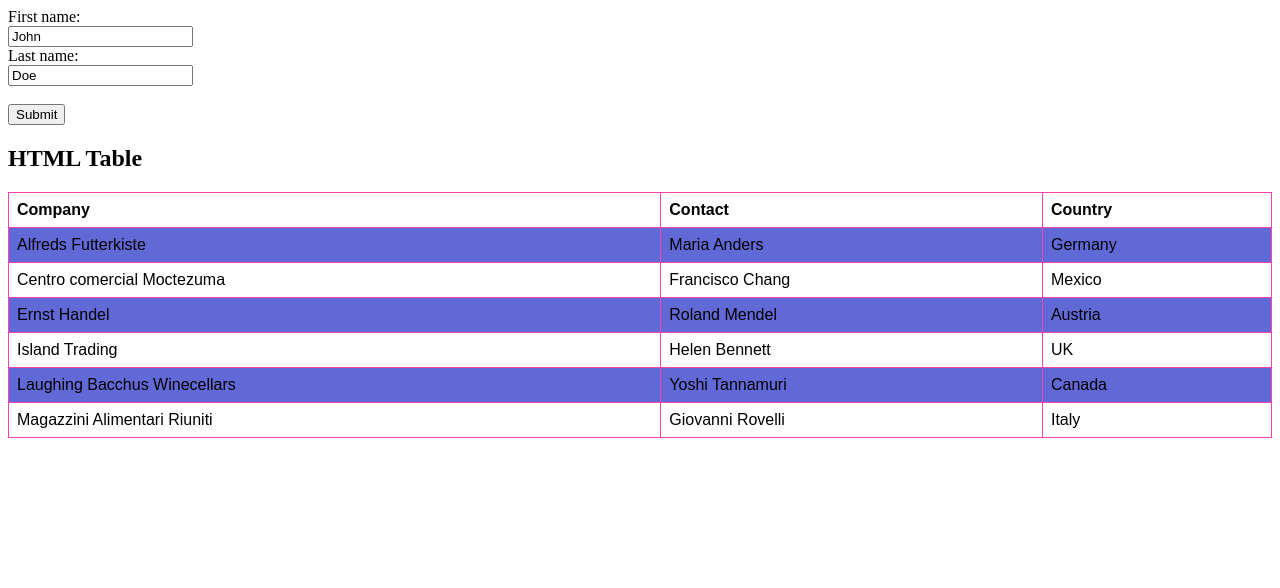
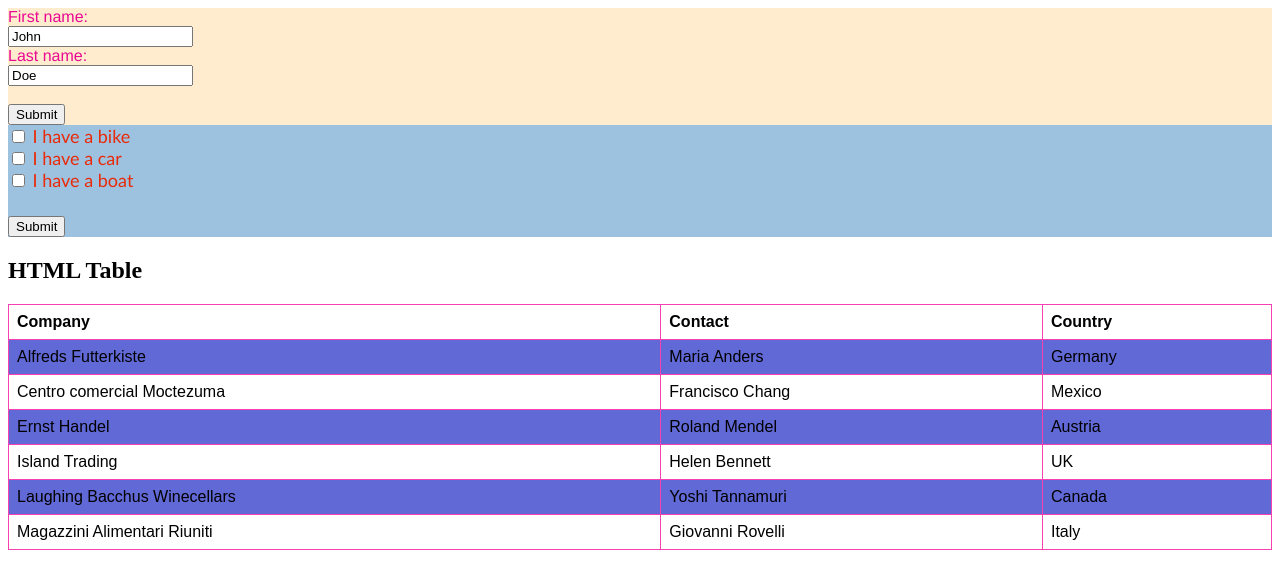
Before and after one commit to Jayakumar01murugan/learning_git_hub, a plain HTML site: page index.html in a window 1280 px wide. Drawn offline with Linux system fonts and the light colour scheme.

Commit message:
add checkboxes and color for html forms and checkboxes

```diff
--- a/index.css
+++ b/index.css
@@ -14,3 +14,15 @@ td, th {
 tr:nth-child(even) {
   background-color: #6169d6;
 }
+ #h{
+    color:rgb(233, 8, 147);
+    font-family: 'Franklin Gothic Medium', 'Arial Narrow', Arial, sans-serif;
+    font-size: medium;
+    background-color: blanchedalmond;
+}
+#j{
+    color:rgb(233, 42, 8);
+    font-family: 'Trebuchet MS', 'Lucida Sans Unicode', 'Lucida Grande', 'Lucida Sans', Arial, sans-serif;
+    font-size: large;
+    background-color: rgb(157, 194, 224);
+}
--- a/index.html
+++ b/index.html
@@ -6,11 +6,20 @@
 </head>
 <body>
 
-    <form action="/action_page.php">
+    <form id="h">
         <label for="fname">First name:</label><br>
         <input type="text" id="fname" name="fname" value="John"><br>
         <label for="lname">Last name:</label><br>
         <input type="text" id="lname" name="lname" value="Doe"><br><br>
+        <input type="submit" value="Submit">
+      </form>
+      <form id="j">
+        <input type="checkbox" id="vehicle1" name="vehicle1" value="Bike">
+        <label for="vehicle1"> I have a bike</label><br>
+        <input type="checkbox" id="vehicle2" name="vehicle2" value="Car">
+        <label for="vehicle2"> I have a car</label><br>
+        <input type="checkbox" id="vehicle3" name="vehicle3" value="Boat">
+        <label for="vehicle3"> I have a boat</label><br><br>
         <input type="submit" value="Submit">
       </form>
 <h2>HTML Table</h2>
```
